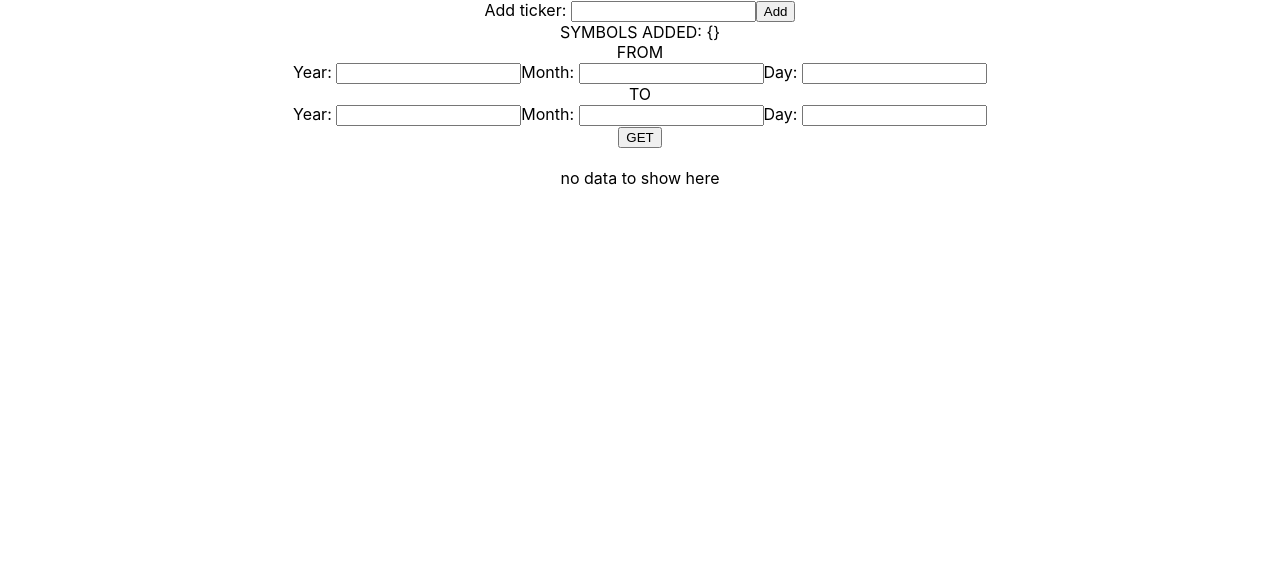
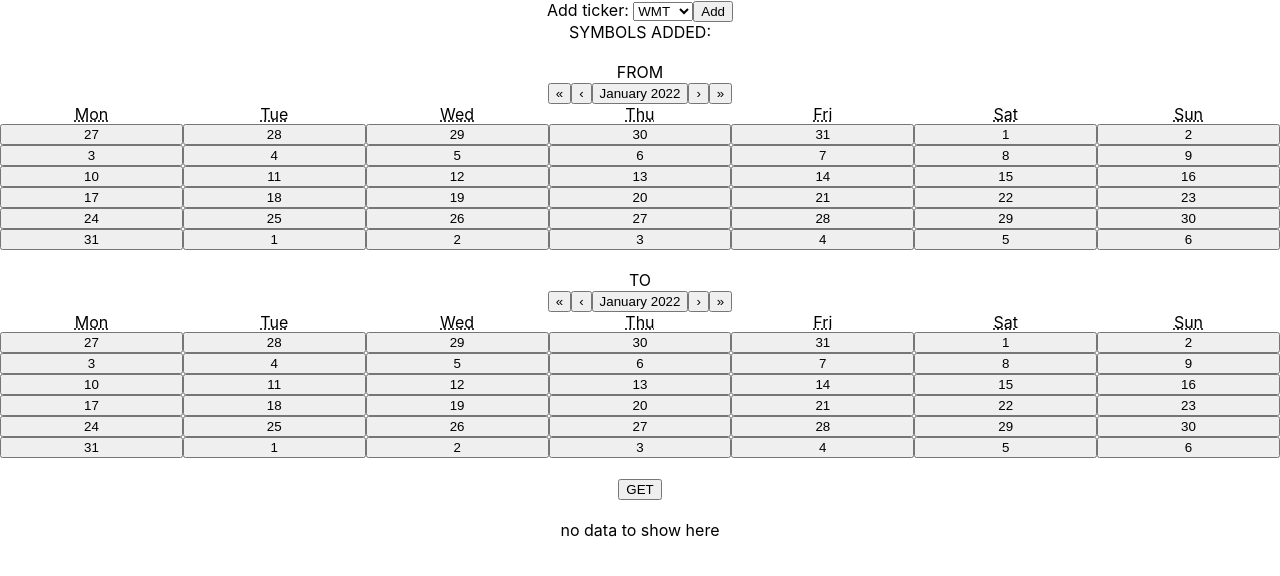
Before and after one commit to jzw19/ticker-charts, a React (Create React App) app: page / in a window 1280 px wide. Shown: the top 576 px of the page. Built offline with nearby package versions, Linux system fonts and the light colour scheme.

Commit message:
chore: replace free-form inputs

```diff
--- a/package.json
+++ b/package.json
@@ -8,8 +8,10 @@
     "@testing-library/user-event": "^13.5.0",
     "axios": "^0.24.0",
     "react": "^17.0.2",
+    "react-calendar": "^3.5.0",
     "react-dom": "^17.0.2",
     "react-scripts": "5.0.0",
+    "react-stockcharts": "^0.7.8",
     "web-vitals": "^2.1.3"
   },
   "scripts": {
--- a/src/components/UserInput/UserInput.js
+++ b/src/components/UserInput/UserInput.js
@@ -1,18 +1,30 @@
-import React, { useState } from 'react';
+import React, { useEffect, useState } from 'react';
 import api from '../../util/api';
 import PropTypes from 'prop-types';
+import Calendar from 'react-calendar';
 
 export const UserInput = ({ setTickerData }) => {
   const [tickerSymbols, setTickerSymbols] = useState({});
-  const [tickerSymbolInput, setTickerSymbolInput] = useState('');
-  const [fromDate, setFromDate] = useState({ year: '0000', month: '01', day: '01' });
-  const [toDate, setToDate] = useState({ year: '0000', month: '01', day: '01' });
+  const [tickerSymbolOptions, setTickerSymbolOptions] = useState([]);
+  const [selectedTickerSymbol, setSelectedTickerSymbol] = useState('');
+  const [fromDate, setFromDate] = useState({ year: '2020', month: '01', day: '01' });
+  const [toDate, setToDate] = useState({ year: '2020', month: '02', day: '01' });
+
+  useEffect(async () => {
+    await api.getMockTickerList().then(
+      (response) => setTickerSymbolOptions(response),
+      (err) => console.error(err)
+    );
+  }, []);
 
   const displayTickerData = async () => {
     const formattedTickerSymbols = Object.keys(tickerSymbols).join(',');
     const formattedFromDate = `${fromDate.year}-${fromDate.month}-${fromDate.day}`;
     const formattedToDate = `${toDate.year}-${toDate.month}-${toDate.day}`;
 
+    console.log(formattedTickerSymbols);
+    console.log(formattedFromDate);
+    console.log(formattedToDate);
     await api.getMockTickerData(formattedTickerSymbols, formattedFromDate, formattedToDate).then(
       (response) => setTickerData(response),
       (err) => console.error(err)
@@ -20,85 +32,74 @@ export const UserInput = ({ setTickerData }) => {
   }
 
   const addTickerSymbol = () => {
-    if(tickerSymbolInput.length) {
-      const nextTickerSymbols = {...tickerSymbols};
-      nextTickerSymbols[tickerSymbolInput] = true;
-      setTickerSymbols(nextTickerSymbols);
-    }
+    const nextTickerSymbols = {...tickerSymbols};
+    nextTickerSymbols[selectedTickerSymbol] = true;
+    setTickerSymbols(nextTickerSymbols);
   }
 
-  const updateTickerSymbolInputValue = (event) => {
-    setTickerSymbolInput(event.target.value);
-  }
-
-  const setFromYear = (event) => {
+  const handleUpdateFrom = (value) => {
+    const year = `${value.getFullYear()}`;
+    const month = value.getMonth() + 1 < 10 ? `0${value.getMonth() + 1}` : `${value.getMonth() + 1}`;
+    const day = value.getDate() < 10 ? `0${value.getDate()}` : `${value.getDate()}`;
     setFromDate({
-      ...fromDate,
-      year: event.target.value
+      year,
+      month,
+      day
     });
   }
 
-  const setFromMonth = (event) => {
-    setFromDate({
-      ...fromDate,
-      month: event.target.value
+  const handleUpdateTo = (value) => {
+    const year = `${value.getFullYear()}`;
+    const month = value.getMonth() + 1 < 10 ? `0${value.getMonth() + 1}` : `${value.getMonth() + 1}`;
+    const day = value.getDate() < 10 ? `0${value.getDate()}` : `${value.getDate()}`;
+    setToDate({
+      year,
+      month,
+      day
     });
   }
 
-  const setFromDay = (event) => {
-    setFromDate({
-      ...fromDate,
-      day: event.target.value
-    });
+  const handleSelectTickerSymbol = (event) => {
+    setSelectedTickerSymbol(event.target.value);
   }
 
-  const setToYear = (event) => {
-    setToDate({
-      ...toDate,
-      year: event.target.value
-    });
-  }
-
-  const setToMonth = (event) => {
-    setToDate({
-      ...toDate,
-      month: event.target.value
-    });
-  }
-
-  const setToDay = (event) => {
-    setToDate({
-      ...toDate,
-      day: event.target.value
-    });
+  const generateTickerOptions = () => {
+    const options = [];
+    for(const tickerSymbol of tickerSymbolOptions) {
+      options.push(<option value={tickerSymbol}>{tickerSymbol}</option>);
+    }
+    if(tickerSymbolOptions.length && !selectedTickerSymbol.length) {
+      setSelectedTickerSymbol(tickerSymbolOptions[0]);
+    }
+    return(
+      <select value={selectedTickerSymbol} onChange={handleSelectTickerSymbol}>
+        {options}
+      </select>
+    );
   }
 
   return(
     <div className='userInputContainer'>
       <span>Add ticker: </span>
-      <input className='tickerSymbolInput' onChange={updateTickerSymbolInputValue}/>
+      {generateTickerOptions()}
       <button onClick={addTickerSymbol}>Add</button>
       <br/>
       <div>
-        SYMBOLS ADDED: {JSON.stringify(tickerSymbols)}
+        SYMBOLS ADDED: {Object.keys(tickerSymbols).join(',')}
       </div>
 
       <div>
         <div>
-          FROM<br/>
-          Year: <input onChange={setFromYear}/>
-          Month: <input onChange={setFromMonth}/>
-          Day: <input onChange={setFromDay}/>
+          <br/>FROM<br/>
+          <Calendar className='calendar from' onChange={handleUpdateFrom}/>
         </div>
         <div>
-          TO<br/>
-          Year: <input onChange={setToYear}/>
-          Month: <input onChange={setToMonth}/>
-          Day: <input onChange={setToDay}/>
+          <br/>TO<br/>
+          <Calendar className='calendar to' onChange={handleUpdateTo}/>
         </div>
       </div>
 
-      <button onClick={displayTickerData}>GET</button>
+      <br/><button onClick={displayTickerData}>GET</button>
     </div>
   )
 }
--- a/src/util/api.js
+++ b/src/util/api.js
@@ -13,6 +13,8 @@ const getTickerData = (tickers, from, to) => {
     }
   );
 }
+
+const getTickerList = () => axios.get('https://ce-test-api.fly.dev/api/historical/');
 
 const getMockTickerData = () => {
   return Promise.resolve({
@@ -51,9 +53,18 @@ const getMockTickerData = () => {
   });
 }
 
+const getMockTickerList = () => Promise.resolve([
+  "WMT",
+  "TGT",
+  "AMZN",
+  "UPS"
+]);
+
 export const api = {
   getTickerData: (tickers, from, to) => getTickerData(tickers, from, to),
-  getMockTickerData: () => getMockTickerData()
+  getMockTickerData: () => getMockTickerData(),
+  getTickerList: () => getTickerList(),
+  getMockTickerList: () => getMockTickerList()
 };
 
 export default api;
```
Also changed, not shown: 1 other file (tests, documents, lock files or other folders).
